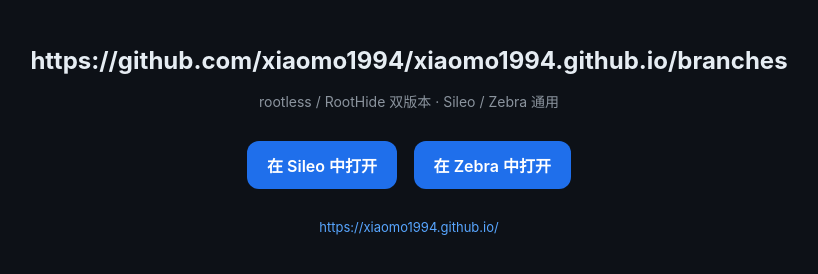
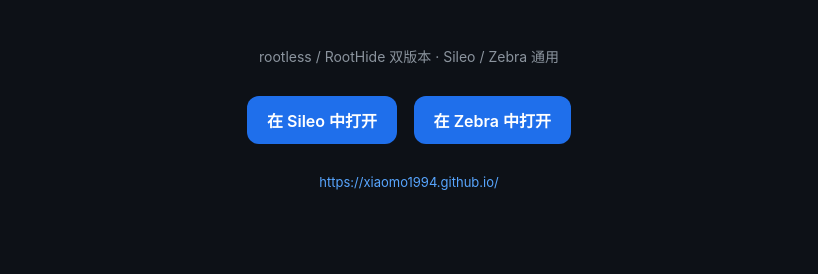
Before and after one commit to xiaomo1994/xiaomo1994.github.io, a plain HTML site: page index.html in a window 1280 px wide. Shown: the whole page, without its empty margins (231-1049 px from the left). Drawn offline with Linux system fonts and the light colour scheme.

Commit message:
init index.html

```diff
--- a/index.html
+++ b/index.html
@@ -1,12 +1,12 @@
 <!DOCTYPE html><html lang="zh-CN"><head><meta charset="utf-8">
-<meta name="viewport" content="width=device-width,initial-scale=1"><title>https://github.com/xiaomo1994/xiaomo1994.github.io/branches</title>
+<meta name="viewport" content="width=device-width,initial-scale=1"><title></title>
 <style>body{font-family:-apple-system,BlinkMacSystemFont,sans-serif;background:#0d1117;color:#e6edf3;margin:0;padding:30px 16px;text-align:center}
 h1{font-size:24px}.sub{color:#8b949e;font-size:14px;margin:8px 0 24px}
 .btn{display:inline-block;padding:12px 20px;margin:6px;border-radius:12px;background:#1f6feb;color:#fff;text-decoration:none;font-weight:600}
 .url{color:#58a6ff;font-size:13px;margin-top:24px;word-break:break-all}
   /* ===== Sileo 精选横幅 ===== */
 </style></head>
-<body><h1>https://github.com/xiaomo1994/xiaomo1994.github.io/branches</h1><div class="sub">rootless / RootHide 双版本 · Sileo / Zebra 通用</div>
+<body><h1></h1><div class="sub">rootless / RootHide 双版本 · Sileo / Zebra 通用</div>
 <a class="btn" href="sileo://source/https://xiaomo1994.github.io/">在 Sileo 中打开</a>
 <a class="btn" href="zbra://sources/add/https://xiaomo1994.github.io/">在 Zebra 中打开</a>
 <div class="url">https://xiaomo1994.github.io/</div></body></html>
```
